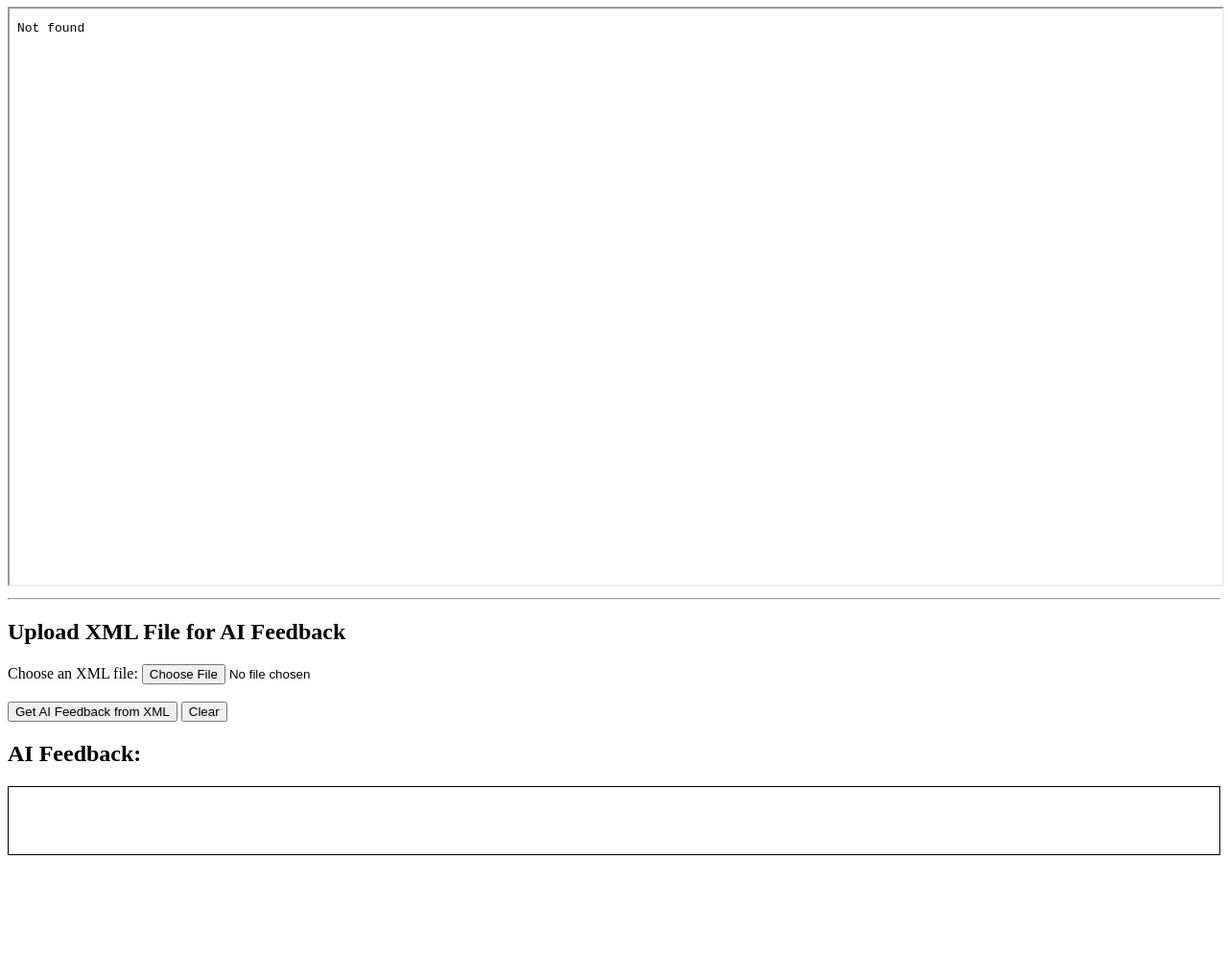
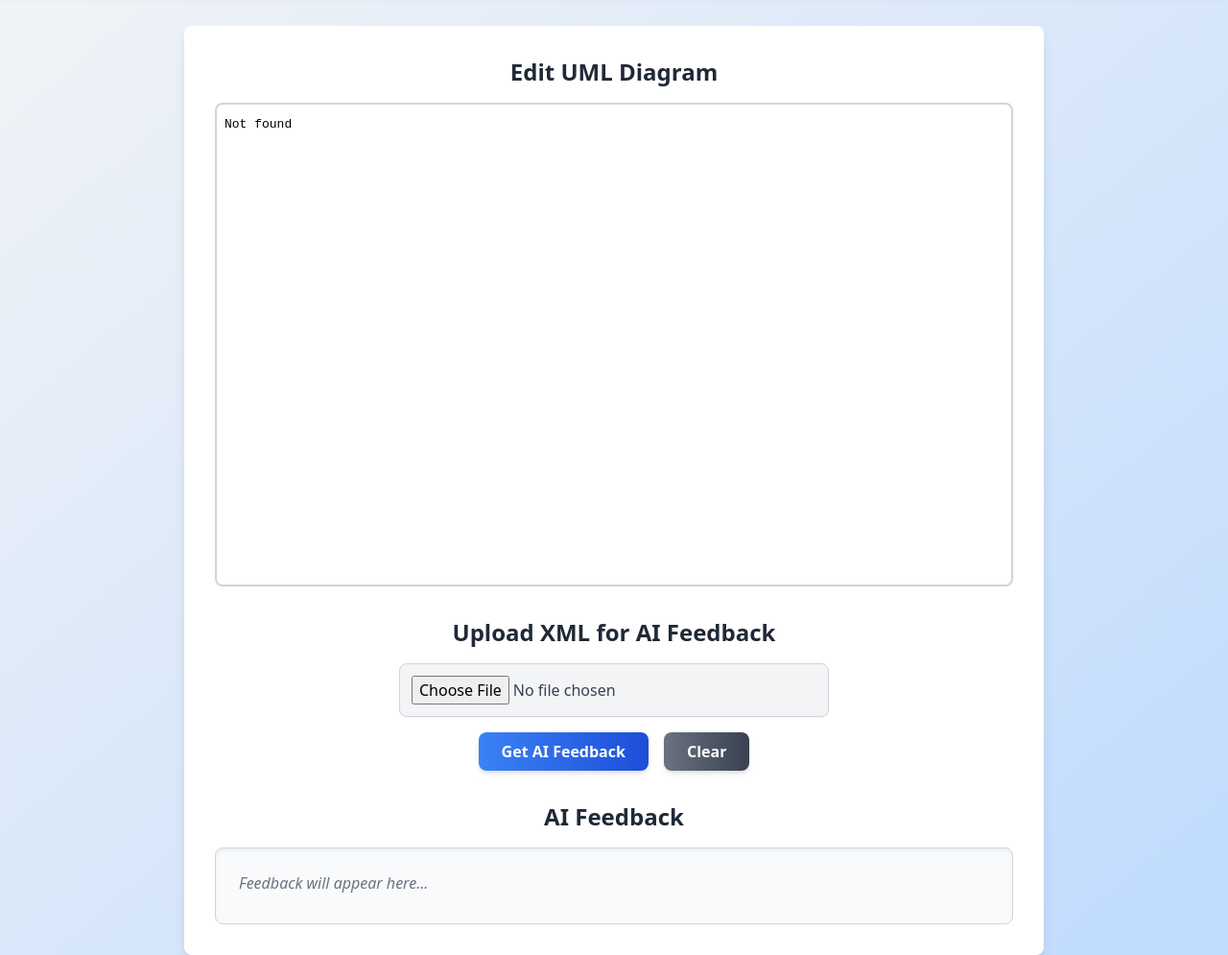
Before and after one commit to Parikshit8902/UML_ASE, a plain HTML site: page static/index.html in a window 1280 px wide. Shown: the part 73-1068 px from the top of the page at 96% size. Before the commit the page ends 972 px from the top, so only its background shows below. Drawn offline with nearby package versions, Linux system fonts and the light colour scheme.

Commit message:
Update index.html
Updated index.html

```diff
--- a/static/index.html
+++ b/static/index.html
@@ -4,30 +4,65 @@
     <meta charset="UTF-8">
     <meta name="viewport" content="width=device-width, initial-scale=1.0">
     <title>UML Diagram Editor</title>
+    <script src="https://cdn.tailwindcss.com"></script>
 </head>
-<body>
-    <h1>UML Diagram Editor</h1>
+<body class="bg-gradient-to-br from-gray-100 to-blue-200 min-h-screen flex flex-col items-center justify-center text-gray-900">
 
-    <!-- Embed Draw.io -->
-    <iframe id="drawioFrame" src="/drawio-26.1.0/drawio-26.1.0/src/main/webapp/index.html" width="100%" height="600px"></iframe>
+    <!-- Navbar -->
+    <nav class="w-full bg-blue-600 p-4 shadow-md text-center">
+        <h1 class="text-white text-3xl font-bold tracking-wide">UML Diagram Editor</h1>
+    </nav>
 
-    <hr>
+    <!-- Main Container -->
+    <div class="mt-8 max-w-4xl w-full bg-white shadow-lg rounded-lg p-8 space-y-8">
 
-    <h2>Upload XML File for AI Feedback</h2>
+        <!-- Embed Draw.io -->
+        <div class="text-center">
+            <h2 class="text-2xl font-semibold text-gray-800 mb-4">Edit UML Diagram</h2>
+            <div class="border-2 border-gray-300 rounded-lg overflow-hidden shadow-sm">
+                <iframe id="drawioFrame" src="/drawio-26.1.0/drawio-26.1.0/src/main/webapp/index.html"
+                        class="w-full h-[500px]"></iframe>
+            </div>
+        </div>
 
-    <!-- XML File Input -->
-    <label for="xmlFileInput">Choose an XML file:</label>
-    <input type="file" id="xmlFileInput" accept=".xml">
-    <br><br>
+        <!-- Upload XML File Section -->
+        <div class="text-center">
+            <h2 class="text-2xl font-semibold text-gray-800">Upload XML for AI Feedback</h2>
+            <div class="mt-4 flex flex-col items-center space-y-4">
+                <input type="file" id="xmlFileInput" accept=".xml"
+                       class="p-3 border border-gray-300 rounded-lg w-full max-w-md bg-gray-100 text-gray-700 shadow-sm cursor-pointer">
 
-    <button id="uploadFeedbackButton">Get AI Feedback from XML</button>
-    <button id="clearButton">Clear</button>
+                <div class="flex space-x-4">
+                    <button id="uploadFeedbackButton"
+                            class="px-6 py-2 bg-gradient-to-r from-blue-500 to-blue-700 text-white font-semibold rounded-lg shadow-md hover:scale-105 transform transition-all">
+                        Get AI Feedback
+                    </button>
 
-    <h3 id="loadingIndicator" style="display:none; color:blue;">Processing... Please wait.</h3>
+                    <button id="clearButton"
+                            class="px-6 py-2 bg-gradient-to-r from-gray-500 to-gray-700 text-white font-semibold rounded-lg shadow-md hover:scale-105 transform transition-all">
+                        Clear
+                    </button>
+                </div>
+            </div>
+        </div>
 
-    <h2>AI Feedback:</h2>
-    <div id="feedbackResult" style="border: 1px solid black; padding: 10px; min-height: 50px;"></div>
+        <!-- Loading Indicator -->
+        <h3 id="loadingIndicator" class="text-blue-600 text-center mt-4 hidden animate-pulse">
+            Processing... Please wait.
+        </h3>
 
+        <!-- AI Feedback Section -->
+        <div class="text-center">
+            <h2 class="text-2xl font-semibold text-gray-800">AI Feedback</h2>
+            <div id="feedbackResult"
+                 class="mt-4 p-6 border border-gray-300 rounded-lg bg-gray-50 shadow-inner min-h-[80px] text-gray-700 text-left">
+                <p class="text-gray-500 italic">Feedback will appear here...</p>
+            </div>
+        </div>
+
+    </div>
+
+    <!-- JavaScript -->
     <script>
         document.addEventListener("DOMContentLoaded", function () {
             const xmlFileInput = document.getElementById("xmlFileInput");
@@ -40,7 +75,7 @@
                 const file = xmlFileInput.files[0];
 
                 if (!file) {
-                    feedbackResult.innerHTML = "<p style='color:red;'>❌ Please select an XML file first.</p>";
+                    feedbackResult.innerHTML = "<p class='text-red-500 font-semibold'>❌ Please select an XML file first.</p>";
                     return;
                 }
 
@@ -48,8 +83,8 @@
                 formData.append("file", file);
 
                 try {
-                    loadingIndicator.style.display = "block"; // Show loading message
-                    feedbackResult.innerHTML = ""; // Clear previous feedback
+                    loadingIndicator.classList.remove("hidden");
+                    feedbackResult.innerHTML = "";
 
                     const response = await fetch("/upload_xml", {
                         method: "POST",
@@ -57,29 +92,26 @@
                     });
 
                     const data = await response.json();
-                    loadingIndicator.style.display = "none"; // Hide loading message
+                    loadingIndicator.classList.add("hidden");
 
                     if (response.ok) {
-                        // ✅ FIXED: Handle AI response safely
-                        const feedbackText = data.feedback || "No response from AI.";
-                        feedbackResult.innerHTML = `<p>✅ ${feedbackText.replace(/\n/g, "<br>")}</p>`;
+                        feedbackResult.innerHTML = `<p class='text-green-600 font-medium'>✅ ${data.feedback.replace(/\n/g, "<br>")}</p>`;
                     } else {
-                        feedbackResult.innerHTML = `<p style='color:red;'>❌ Error: ${data.error || "Something went wrong."}</p>`;
+                        feedbackResult.innerHTML = `<p class='text-red-500 font-medium'>❌ Error: ${data.error || "Something went wrong."}</p>`;
                     }
                 }
                 catch (error) {
-                    loadingIndicator.style.display = "none";
-                    console.error("❌ Error sending file:", error);
-                    feedbackResult.innerHTML = "<p style='color:red;'>❌ Failed to send the file. Check the console for details.</p>";
+                    loadingIndicator.classList.add("hidden");
+                    feedbackResult.innerHTML = "<p class='text-red-500 font-medium'>❌ Failed to send the file. Check the console for details.</p>";
                 }
             });
 
-            // Clear input and feedback
             clearButton.addEventListener("click", function () {
                 xmlFileInput.value = "";
-                feedbackResult.innerHTML = "";
+                feedbackResult.innerHTML = "<p class='text-gray-500 italic'>Feedback will appear here...</p>";
             });
         });
     </script>
+
 </body>
 </html>
```
